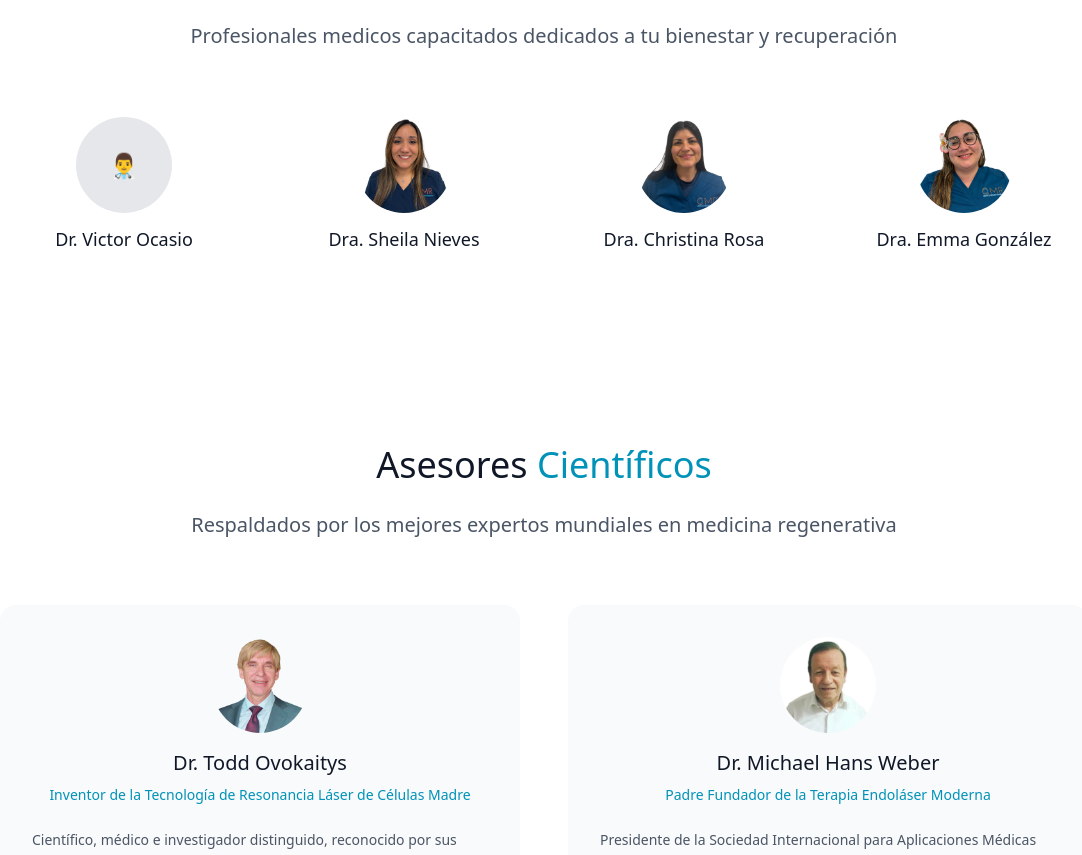
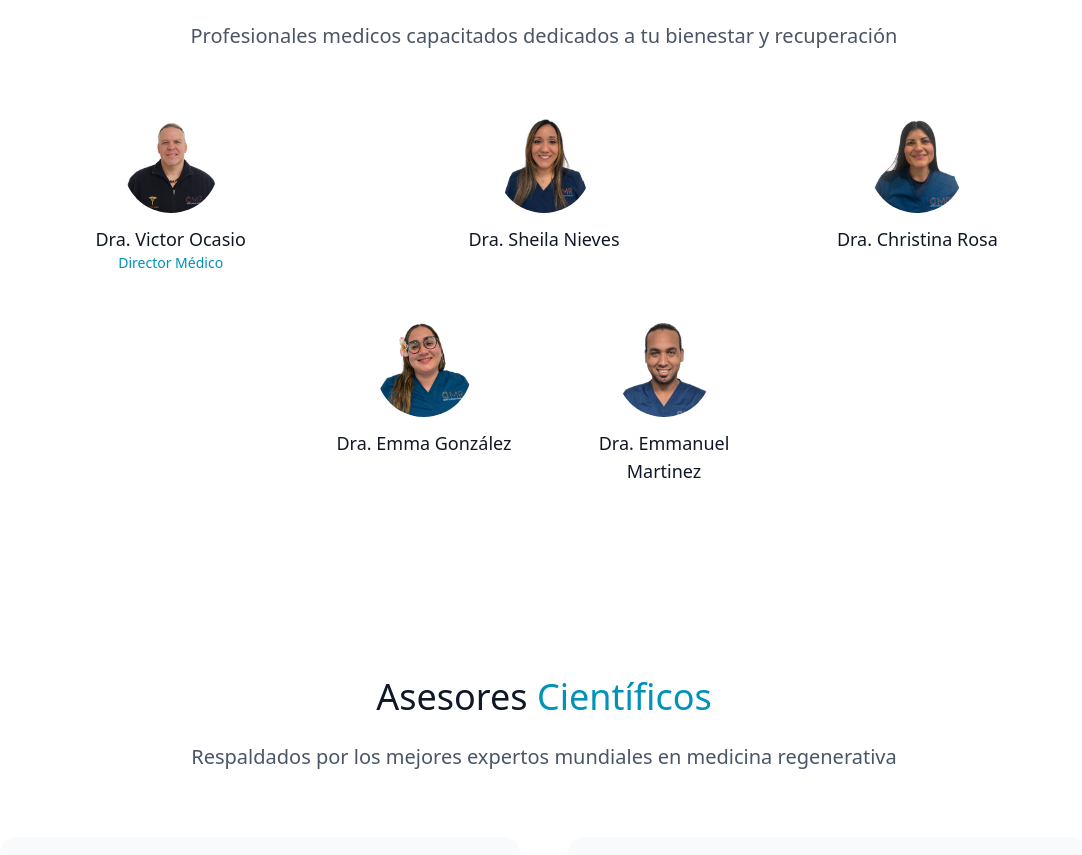
Before and after one commit to metadiego/centro-medicina-regenerativa, a Next.js app: page /nosotros in a window 1280 px wide. Shown: the part 1229-2084 px from the top of the page, without its empty margins (96-1178 px from the left). Built offline with nearby package versions, Linux system fonts and the light colour scheme.

Commit message:
add missing doctors

```diff
--- a/app/nosotros/page.tsx
+++ b/app/nosotros/page.tsx
@@ -147,12 +147,20 @@ export default function NosotrosPage() {
               </p>
             </div>
 
-            <div className="grid md:grid-cols-2 lg:grid-cols-4 gap-8 mb-16">
+                        <div className="mb-16">
+              {/* First row - 3 doctors */}
+              <div className="grid grid-cols-1 md:grid-cols-3 gap-8 mb-12 justify-items-center">
                 <div className="text-center">
-                <div className="w-24 h-24 rounded-full mx-auto mb-3 relative overflow-hidden bg-gray-200 flex items-center justify-center">
-                  <div className="text-gray-400 text-2xl">👨‍⚕️</div>
+                  <div className="w-24 h-24 rounded-full mx-auto mb-3 relative overflow-hidden">
+                    <Image
+                      src="/dr_ocasio.png"
+                      alt="Dra. Victor Ocasio"
+                      fill
+                      className="object-cover"
+                    />
                   </div>
-                <h3 className="text-lg font-medium text-gray-900">Dr. Victor Ocasio</h3>
+                  <h3 className="text-lg font-medium text-gray-900">Dra. Victor Ocasio</h3>
+                  <p className="text-cyan-600 text-sm font-medium">Director Médico</p>
                 </div>
 
                 <div className="text-center">
@@ -178,7 +186,11 @@ export default function NosotrosPage() {
                   </div>
                   <h3 className="text-lg font-medium text-gray-900">Dra. Christina Rosa</h3>
                 </div>
+              </div>
 
+              {/* Second row - 2 doctors centered */}
+              <div className="flex justify-center">
+                <div className="grid grid-cols-1 md:grid-cols-2 gap-8 max-w-md">
                   <div className="text-center">
                     <div className="w-24 h-24 rounded-full mx-auto mb-3 relative overflow-hidden">
                       <Image
@@ -189,6 +201,20 @@ export default function NosotrosPage() {
                       />
                     </div>
                     <h3 className="text-lg font-medium text-gray-900">Dra. Emma González</h3>
+                  </div>
+
+                  <div className="text-center">
+                    <div className="w-24 h-24 rounded-full mx-auto mb-3 relative overflow-hidden">
+                      <Image
+                        src="/dr_martinez.png"
+                        alt="Dra. Emmanuel Martinez"
+                        fill
+                        className="object-cover"
+                      />
+                    </div>
+                    <h3 className="text-lg font-medium text-gray-900">Dra. Emmanuel Martinez</h3>
+                  </div>
+                </div>
               </div>
             </div>
           </div>
```
Also changed, not shown: public/dr_martinez.png (added), public/dr_ocasio.png (added). Lines whose indentation alone changed are shown as unchanged.
